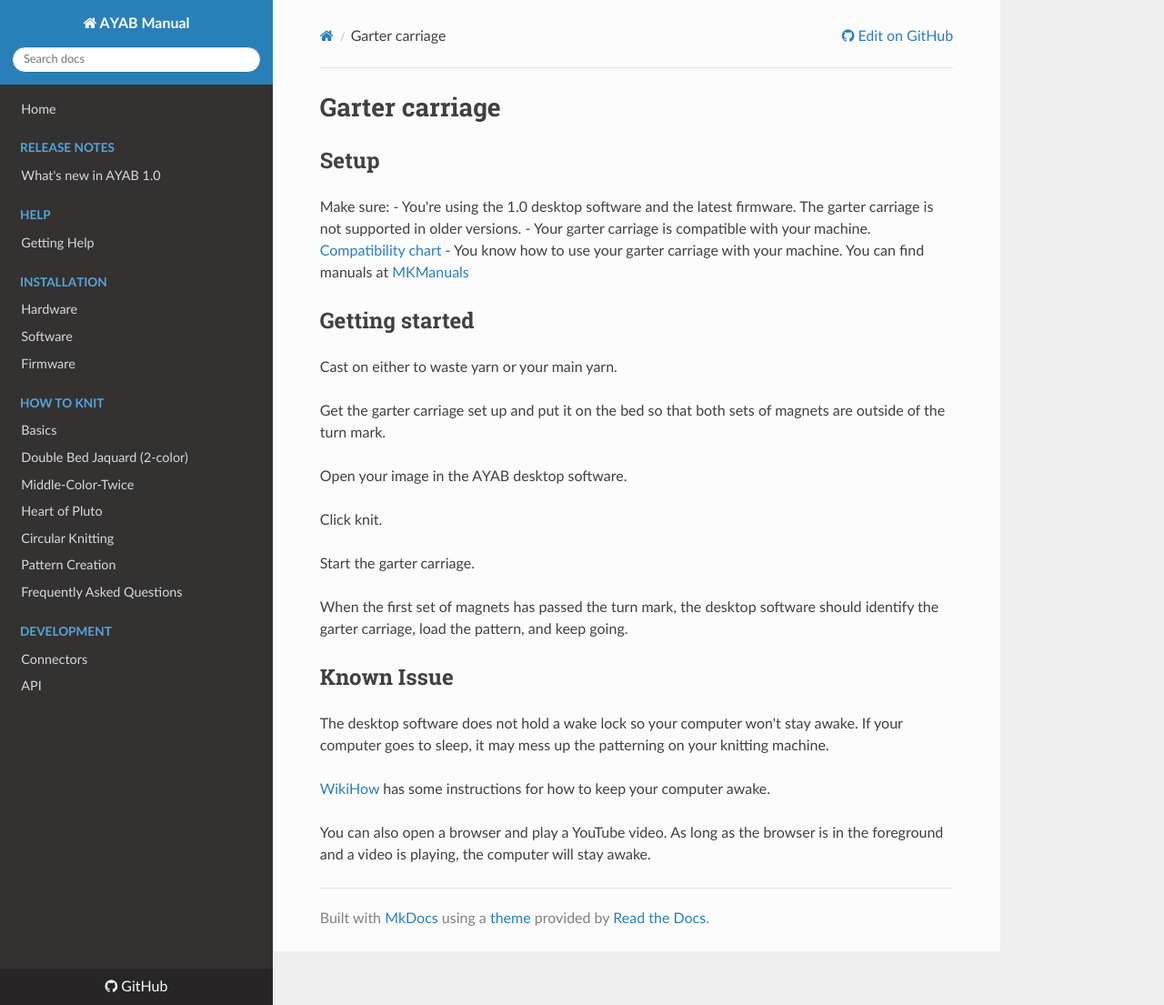
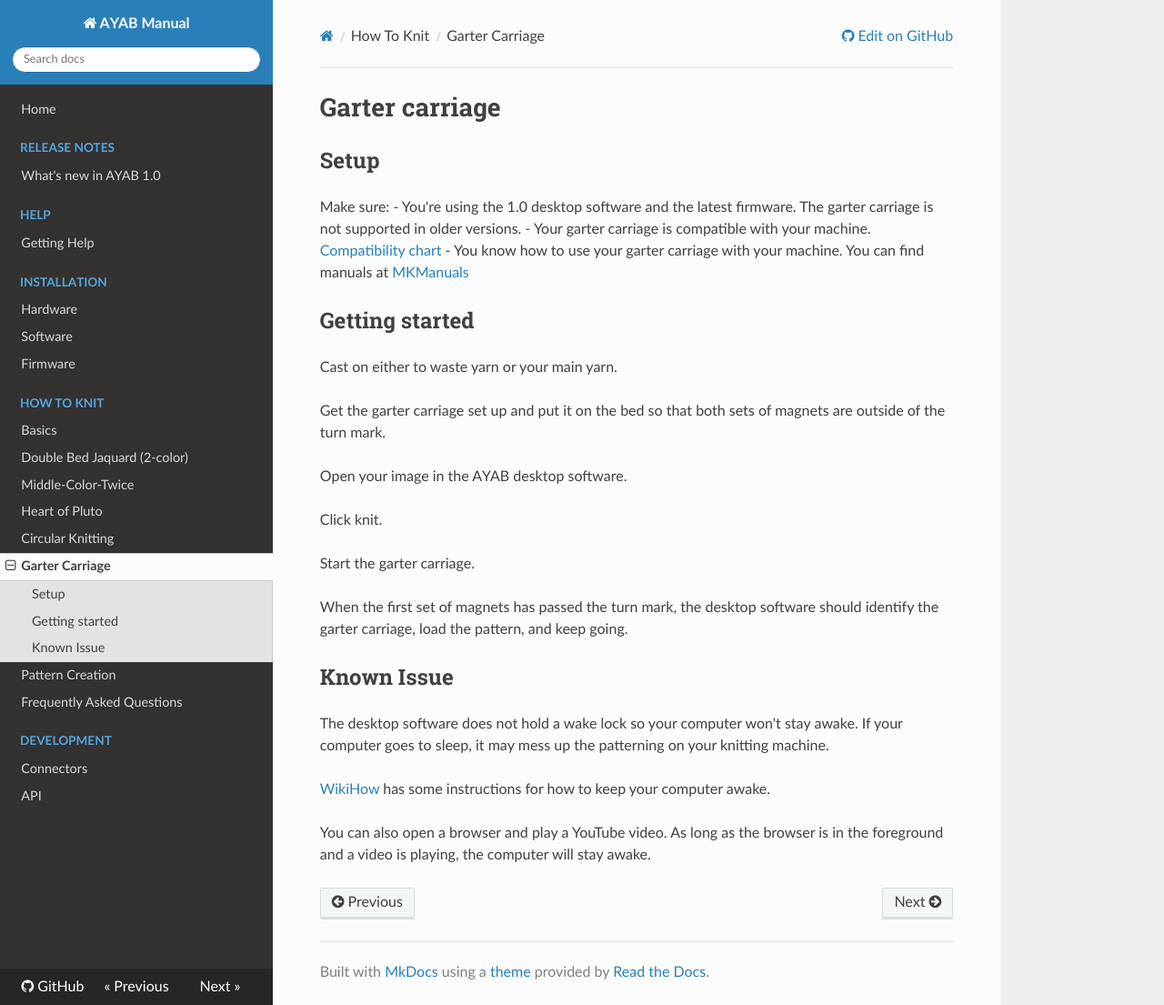
Before and after one commit to AllYarnsAreBeautiful/ayab-manual, an MkDocs documentation site: the page built from docs/how_to_knit/garter_carriage.md, in a window 1280 px wide and 1105 px high. Shown: the whole window at 91% size. Built offline with MkDocs 1.6.1, drawn with Linux system fonts in a browser that asks for light colours; nearby versions of some CDN libraries.

Commit message:
Update mkdocs.yml

```diff
--- a/mkdocs.yml
+++ b/mkdocs.yml
@@ -21,6 +21,7 @@ nav:
     - Middle-Color-Twice: how_to_knit/dbj_middle-color-twice.md
     - Heart of Pluto: how_to_knit/dbj_heart-of-pluto.md
     - Circular Knitting: how_to_knit/circular_knitting.md
+    - Garter Carriage: how_to_knit/garter_carriage.md
   - Pattern Creation: pattern_image_creation.md
   - Frequently Asked Questions: faq.md
   - Development:
```
